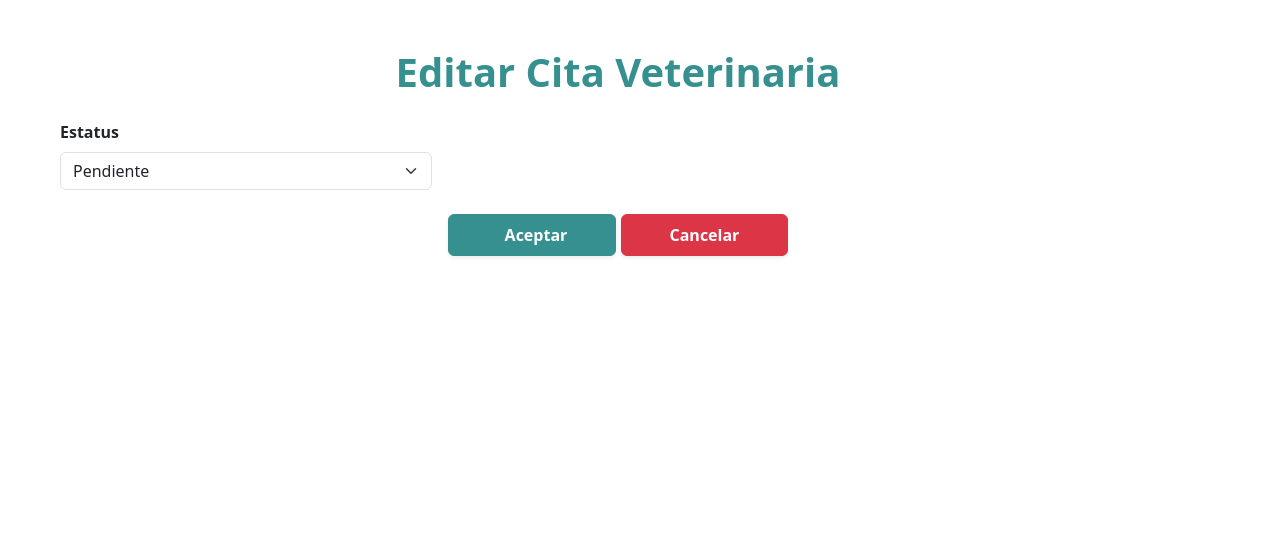
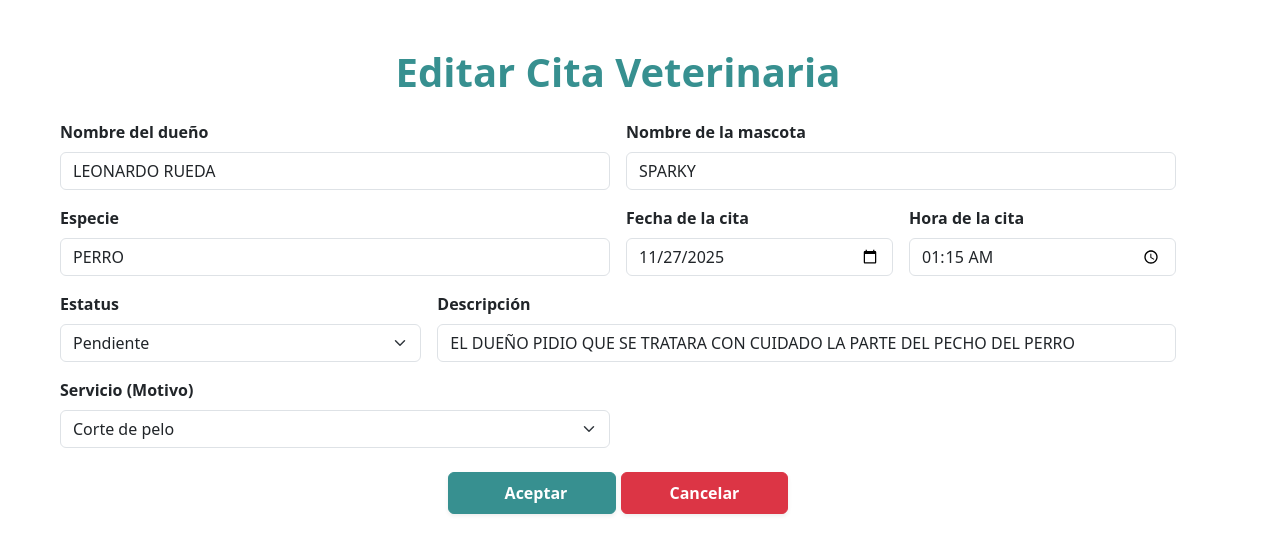
Before and after one commit to Robs115/PIA-WEBDEV, a Django app: page /editar/1/ in a window 1280 px wide. Shown: the top 554 px of the page. Run offline with Django 5.2, Linux system fonts and the light colour scheme; a user stored in the database is signed in; data comes from the database, SQL or seed files in the repository; both versions use the stored data as it was after the commit.

Commit message:
Se arregla validacion y permisos para editar las citas, se corrigen errores ortograficos y de designacion de clase

```diff
--- a/veterinaria/app/models.py
+++ b/veterinaria/app/models.py
@@ -25,5 +25,5 @@ class Cita_Veterinaria(models.Model):
 
     class Meta:
         permissions = [
-            ("change_status_only", "Puede cambiar solo el estatus de la cita."),
+            ("consulta_full_edit", "Puede cambiar todos los elementos de una cita."),
         ]
--- a/veterinaria/app/templates/crearservicio.html
+++ b/veterinaria/app/templates/crearservicio.html
@@ -30,7 +30,7 @@
         </div>
 
         <div class="col-md-6">
-            <label for="precio" class="form-label fw-semibold">precio</label>
+            <label for="precio" class="form-label fw-semibold">Precio</label>
             <input type="number" name="precio" id="precio" class="form-control" pattern="[A-Za-z\s]+"  required>
         </div>
 
--- a/veterinaria/app/templates/editar.html
+++ b/veterinaria/app/templates/editar.html
@@ -29,18 +29,7 @@
         {% csrf_token %}
 
 
-        {% if solo_estatus %}
-
-        <div class="col-md-4">
-            <label for="estatus_cita" class="form-label fw-semibold" >Estatus</label>
-            <select name="estatus_cita" id="estatus_cita" class="form-select" >
-                <option value="Pendiente" {% if cita_veterinaria.estatus_cita == 'Pendiente' %}selected{% endif %}>Pendiente</option>
-                <option value="Realizada" {% if cita_veterinaria.estatus_cita == 'Realizada' %}selected{% endif %}>Realizada</option>
-                <option value="Cancelada" {% if cita_veterinaria.estatus_cita == 'Cancelada' %}selected{% endif %}>Cancelada</option>
-            </select>
-        </div>
-
-        {% else %}
+        {% if consulta_full_edit %}
 
         <div class="row g-3">
 
@@ -99,6 +88,17 @@
                 </select>
             </div>
 
+        {% else %}
+
+        <div class="col-md-4">
+            <label for="estatus_cita" class="form-label fw-semibold" >Estatus</label>
+            <select name="estatus_cita" id="estatus_cita" class="form-select" >
+                <option value="Pendiente" {% if cita_veterinaria.estatus_cita == 'Pendiente' %}selected{% endif %}>Pendiente</option>
+                <option value="Realizada" {% if cita_veterinaria.estatus_cita == 'Realizada' %}selected{% endif %}>Realizada</option>
+                <option value="Cancelada" {% if cita_veterinaria.estatus_cita == 'Cancelada' %}selected{% endif %}>Cancelada</option>
+            </select>
+        </div>
+
         {% endif %}
 
         <!-- Botón -->
--- a/veterinaria/app/templates/listar.html
+++ b/veterinaria/app/templates/listar.html
@@ -40,11 +40,11 @@
                     <td>{{ cita.hora_cita }}</td>
                     <td>{{ cita.servicio }}</td>
                     <td>
-                        {% if cita.estatus_cita == "Pendiente" %}
+                        {% if cita.estatus_cita == "PENDIETE" %}
                             <span class="estatus pendiente">{{ cita.estatus_cita }}</span>
-                        {% elif cita.estatus_cita == "Realizada" %}
+                        {% elif cita.estatus_cita == "REALIZADA" %}
                             <span class="estatus realizada">{{ cita.estatus_cita }}</span>
-                        {% elif cita.estatus_cita == "Cancelada" %}
+                        {% elif cita.estatus_cita == "CANCELADA" %}
                             <span class="estatus cancelada">{{ cita.estatus_cita }}</span>
                         {% else %}
                             <span class="estatus">{{ cita.estatus_cita }}</span>
--- a/veterinaria/app/views.py
+++ b/veterinaria/app/views.py
@@ -87,91 +87,93 @@ def crear_Cita_Veterinaria(request):
 def editar_Cita_Veterinaria(request, id):
     cita_veterinaria = get_object_or_404(Cita_Veterinaria, id=id)
     listar_servicio = Servicio.objects.all()
-    solo_estatus = request.user.has_perm('app.change_status_only')
+    consulta_full_edit = request.user.has_perm('app.consulta_full_edit')
 
     if request.method == 'POST':
-        if solo_estatus:
-            cita_veterinaria.estatus_cita = request.POST.get('estatus_cita', '').upper()
-            cita_veterinaria.save()
-            messages.success(request, "Estatus de la cita actualizado correctamente.")
-            return redirect('listar')
+        if consulta_full_edit:
+            nombre_dueño = request.POST.get('nombre_dueño', '').upper()
+            nombre_mascota = request.POST.get('nombre_mascota', '').upper()
+            especie = request.POST.get('especie', '').upper()
+            fecha_cita = request.POST.get('fecha_cita')
+            hora_cita = request.POST.get('hora_cita')
+            estatus_cita = request.POST.get('estatus_cita', '').upper()
+            descripcion = request.POST.get('descripcion', '').upper()
+            servicio_id = request.POST.get('servicio')
 
-        nombre_dueño = request.POST.get('nombre_dueño', '').upper()
-        nombre_mascota = request.POST.get('nombre_mascota', '').upper()
-        especie = request.POST.get('especie', '').upper()
-        fecha_cita = request.POST.get('fecha_cita')
-        hora_cita = request.POST.get('hora_cita')
-        estatus_cita = request.POST.get('estatus_cita', '').upper()
-        descripcion = request.POST.get('descripcion', '').upper()
-        servicio_id = request.POST.get('servicio')
-
-        # Validar formatos
-        try:
-            fecha_cita_dt = datetime.strptime(fecha_cita, "%Y-%m-%d").date()
-            hora_cita_dt = datetime.strptime(hora_cita, "%H:%M").time()
-        except (TypeError, ValueError):
-            messages.error(request, "Formato de fecha u hora inválido.")
-            return render(request, 'editar.html', {
-                'cita_veterinaria': cita_veterinaria,
-                'servicio': listar_servicio,
-                'solo_estatus': solo_estatus
-            })
-
-        # Validar fecha anterior
-        hoy = datetime.now().date()
-        if fecha_cita_dt < hoy:
-            messages.error(request, "No puedes establecer una cita en una fecha anterior a hoy.")
-            return render(request, 'editar.html', {
-                'cita_veterinaria': cita_veterinaria,
-                'servicio': listar_servicio,
-                'solo_estatus': solo_estatus
-            })
-
-        # Validar duplicados (otra cita con misma fecha y hora)
-        if Cita_Veterinaria.objects.filter(
-            fecha_cita=fecha_cita_dt, hora_cita=hora_cita_dt
-        ).exclude(id=id).exists():
-            messages.error(request, "Ya existe una cita en esa misma fecha y hora.")
-            return render(request, 'editar.html', {
-                'cita_veterinaria': cita_veterinaria,
-                'servicio': listar_servicio,
-                'solo_estatus': solo_estatus
-            })
-
-        # Validar lapso de 30 minutos
-        hora_nueva = datetime.combine(fecha_cita_dt, hora_cita_dt)
-        citas_en_dia = Cita_Veterinaria.objects.filter(fecha_cita=fecha_cita_dt).exclude(id=id)
-
-        for cita in citas_en_dia:
-            hora_existente = datetime.combine(cita.fecha_cita, cita.hora_cita)
-            diferencia = abs((hora_nueva - hora_existente).total_seconds()) / 60
-            if diferencia < 30:
-                hora_conflicto = hora_existente.strftime("%I:%M %p")
-                messages.error(request, f"No se puede registrar la cita. Hay otra programada a las {hora_conflicto}. Debe haber al menos 30 minutos de diferencia.")
+            # Validar formatos
+            try:
+                fecha_cita_dt = datetime.strptime(fecha_cita, "%Y-%m-%d").date()
+                hora_cita_dt = datetime.strptime(hora_cita, "%H:%M").time()
+            except (TypeError, ValueError):
+                messages.error(request, "Formato de fecha u hora inválido.")
                 return render(request, 'editar.html', {
                     'cita_veterinaria': cita_veterinaria,
                     'servicio': listar_servicio,
-                    'solo_estatus': solo_estatus
+                    'consulta_full_edit': consulta_full_edit
                 })
 
-        # Si todo está bien, guardar cambios
-        cita_veterinaria.nombre_dueño = nombre_dueño
-        cita_veterinaria.nombre_mascota = nombre_mascota
-        cita_veterinaria.especie = especie
-        cita_veterinaria.fecha_cita = fecha_cita
-        cita_veterinaria.hora_cita = hora_cita
-        cita_veterinaria.servicio = Servicio.objects.get(id=servicio_id)
-        cita_veterinaria.estatus_cita = estatus_cita
-        cita_veterinaria.descripcion = descripcion
-        cita_veterinaria.save()
+            # Validar fecha anterior
+            hoy = datetime.now().date()
+            if fecha_cita_dt < hoy:
+                messages.error(request, "No puedes establecer una cita en una fecha anterior a hoy.")
+                return render(request, 'editar.html', {
+                    'cita_veterinaria': cita_veterinaria,
+                    'servicio': listar_servicio,
+                    'consulta_full_edit': consulta_full_edit
+                })
 
-        messages.success(request, "Cita actualizada correctamente.")
-        return redirect('listar')
+            # Validar duplicados (otra cita con misma fecha y hora)
+            if Cita_Veterinaria.objects.filter(
+                fecha_cita=fecha_cita_dt, hora_cita=hora_cita_dt
+            ).exclude(id=id).exists():
+                messages.error(request, "Ya existe una cita en esa misma fecha y hora.")
+                return render(request, 'editar.html', {
+                    'cita_veterinaria': cita_veterinaria,
+                    'servicio': listar_servicio,
+                    'consulta_full_edit': consulta_full_edit
+                })
+
+            # Validar lapso de 30 minutos
+            hora_nueva = datetime.combine(fecha_cita_dt, hora_cita_dt)
+            citas_en_dia = Cita_Veterinaria.objects.filter(fecha_cita=fecha_cita_dt).exclude(id=id)
+
+            for cita in citas_en_dia:
+                hora_existente = datetime.combine(cita.fecha_cita, cita.hora_cita)
+                diferencia = abs((hora_nueva - hora_existente).total_seconds()) / 60
+                if diferencia < 30:
+                    hora_conflicto = hora_existente.strftime("%I:%M %p")
+                    messages.error(request, f"No se puede registrar la cita. Hay otra programada a las {hora_conflicto}. Debe haber al menos 30 minutos de diferencia.")
+                    return render(request, 'editar.html', {
+                        'cita_veterinaria': cita_veterinaria,
+                        'servicio': listar_servicio,
+                        'consulta_full_edit': consulta_full_edit
+                    })
+
+            # Si todo está bien, guardar cambios
+            cita_veterinaria.nombre_dueño = nombre_dueño
+            cita_veterinaria.nombre_mascota = nombre_mascota
+            cita_veterinaria.especie = especie
+            cita_veterinaria.fecha_cita = fecha_cita
+            cita_veterinaria.hora_cita = hora_cita
+            cita_veterinaria.servicio = Servicio.objects.get(id=servicio_id)
+            cita_veterinaria.estatus_cita = estatus_cita
+            cita_veterinaria.descripcion = descripcion
+            cita_veterinaria.save()
+
+            messages.success(request, "Cita actualizada correctamente.")
+            return redirect('listar')
+
+        else:
+            cita_veterinaria.estatus_cita = request.POST.get('estatus_cita', '').upper()
+            cita_veterinaria.save()
+            messages.success(request, "Estado de la cita actualizado.")
+            return redirect('listar')
+
 
     return render(request, 'editar.html', {
         'cita_veterinaria': cita_veterinaria,
         'servicio': listar_servicio,
-        'solo_estatus': solo_estatus
+        'consulta_full_edit': consulta_full_edit
     })
 
 
```
Also changed, not shown: veterinaria/app/migrations/0005_alter_cita_veterinaria_options.py (added), veterinaria/db.sqlite3. Lines whose indentation alone changed are shown as unchanged.
